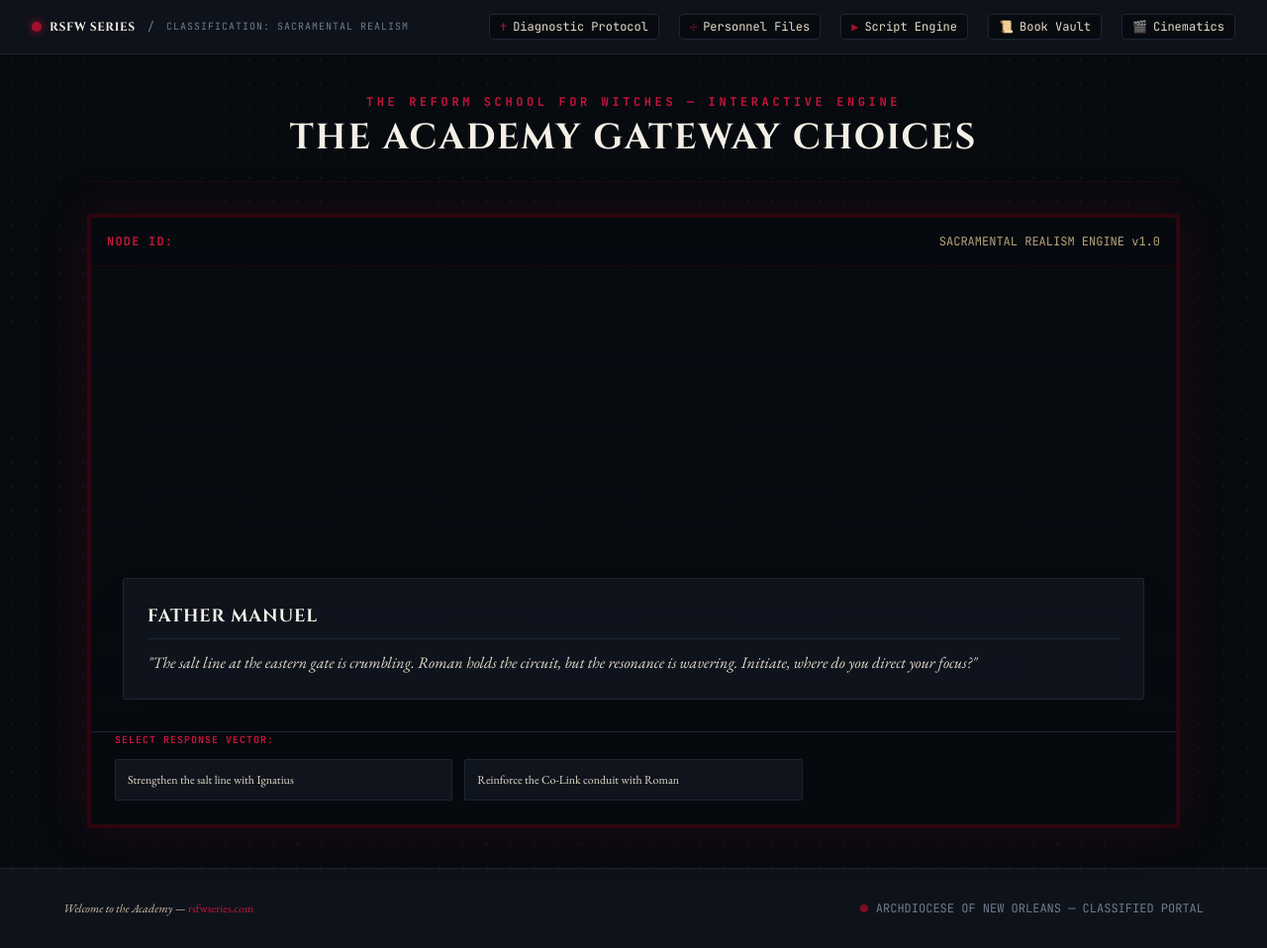
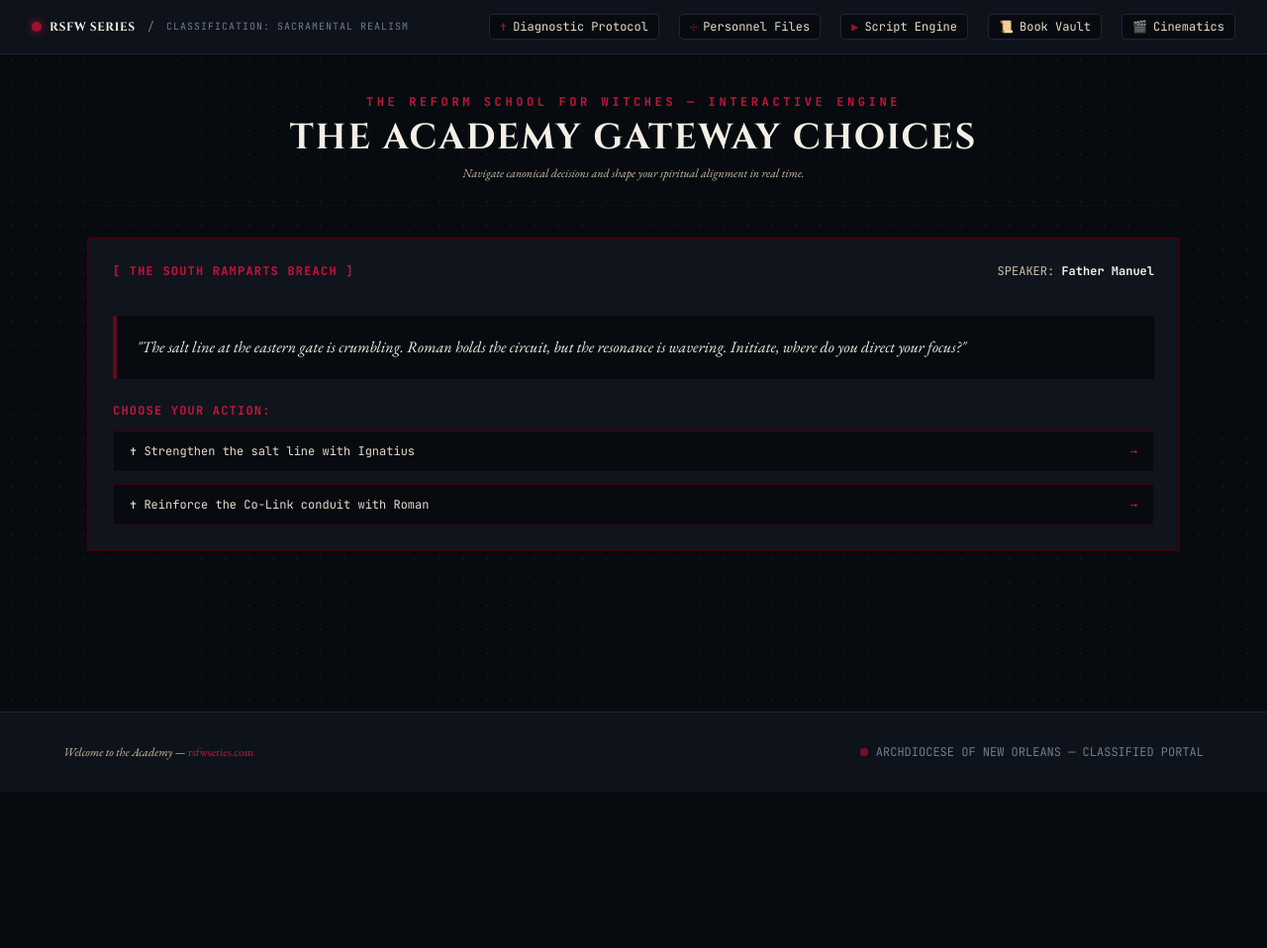
Before and after one commit to kimchris101/reform-school-witches, a FastAPI app: page /interactive/ in a window 1280 px wide. Shown: the whole page at 99% size. After the commit the page ends 781 px from the top, so only its background shows below. Run offline with FastAPI, Linux system fonts and the light colour scheme; some libraries are stand-ins or nearby versions.

Commit message:
Update interactive.html

```diff
--- a/app/templates/pages/interactive.html
+++ b/app/templates/pages/interactive.html
@@ -1,14 +1,15 @@
 {% extends "base.html" %}
 
 {% block content %}
-<div class="max-w-6xl mx-auto py-10 px-4 sm:px-6">
+<div class="max-w-6xl mx-auto py-10 px-4 sm:px-6 space-y-6">
     <!-- Header -->
     <header class="text-center mb-8 border-b border-blood-900/60 pb-6">
         <p class="text-xs font-mono uppercase tracking-[0.3em] text-blood-500 font-bold mb-2">THE REFORM SCHOOL FOR WITCHES — INTERACTIVE ENGINE</p>
         <h1 class="text-3xl md:text-4xl font-gothic text-parchment-100 tracking-wider uppercase font-bold">The Academy Gateway Choices</h1>
+        <p class="text-xs font-serif italic text-parchment-300 mt-2">Navigate canonical decisions and shape your spiritual alignment in real time.</p>
     </header>
 
     <!-- Visual Novel Stage Container -->
-    {% include "components/script_node.html" %}
+    {% include "components/story_node.html" %}
 </div>
 {% endblock %}
```
